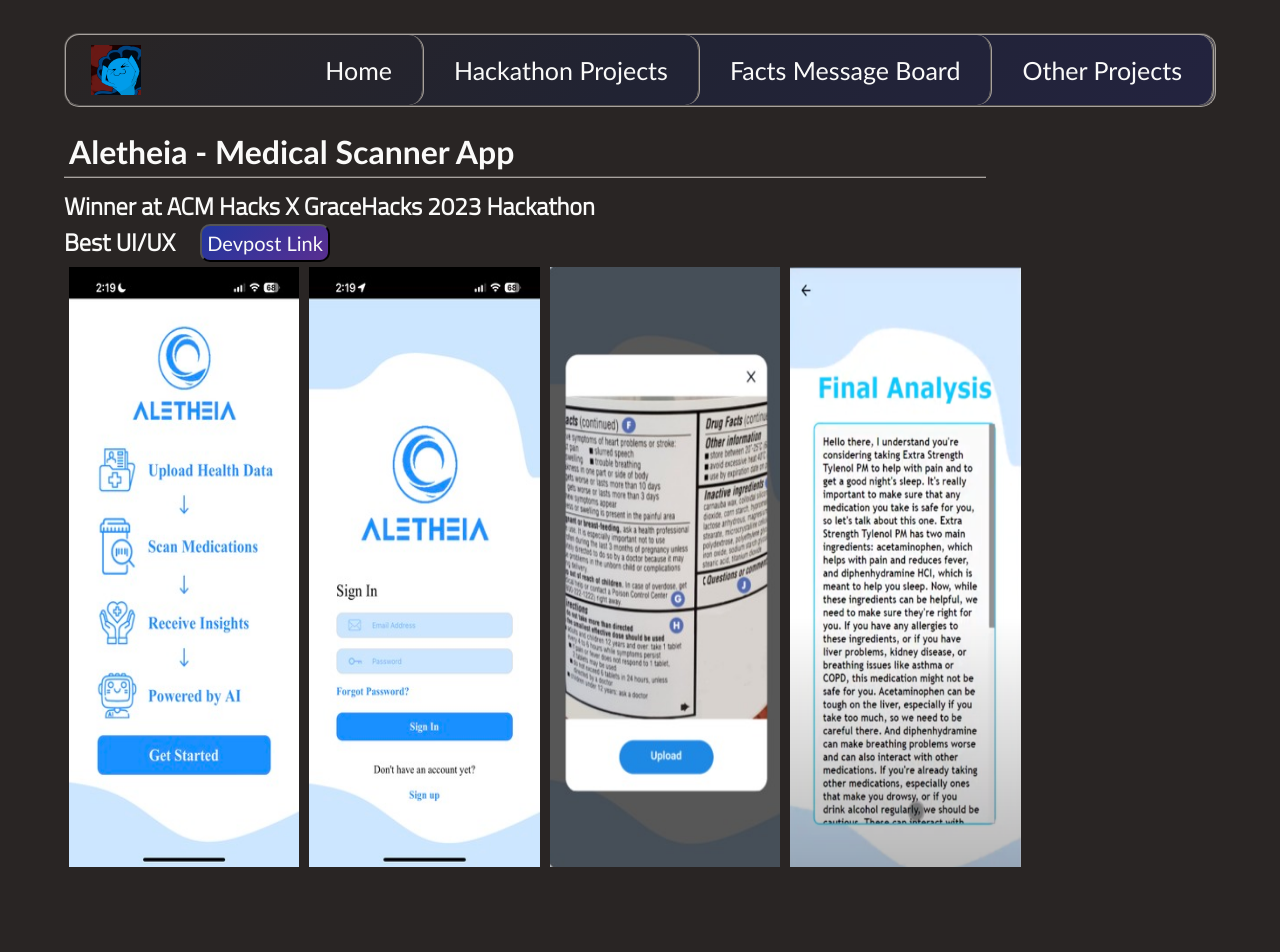
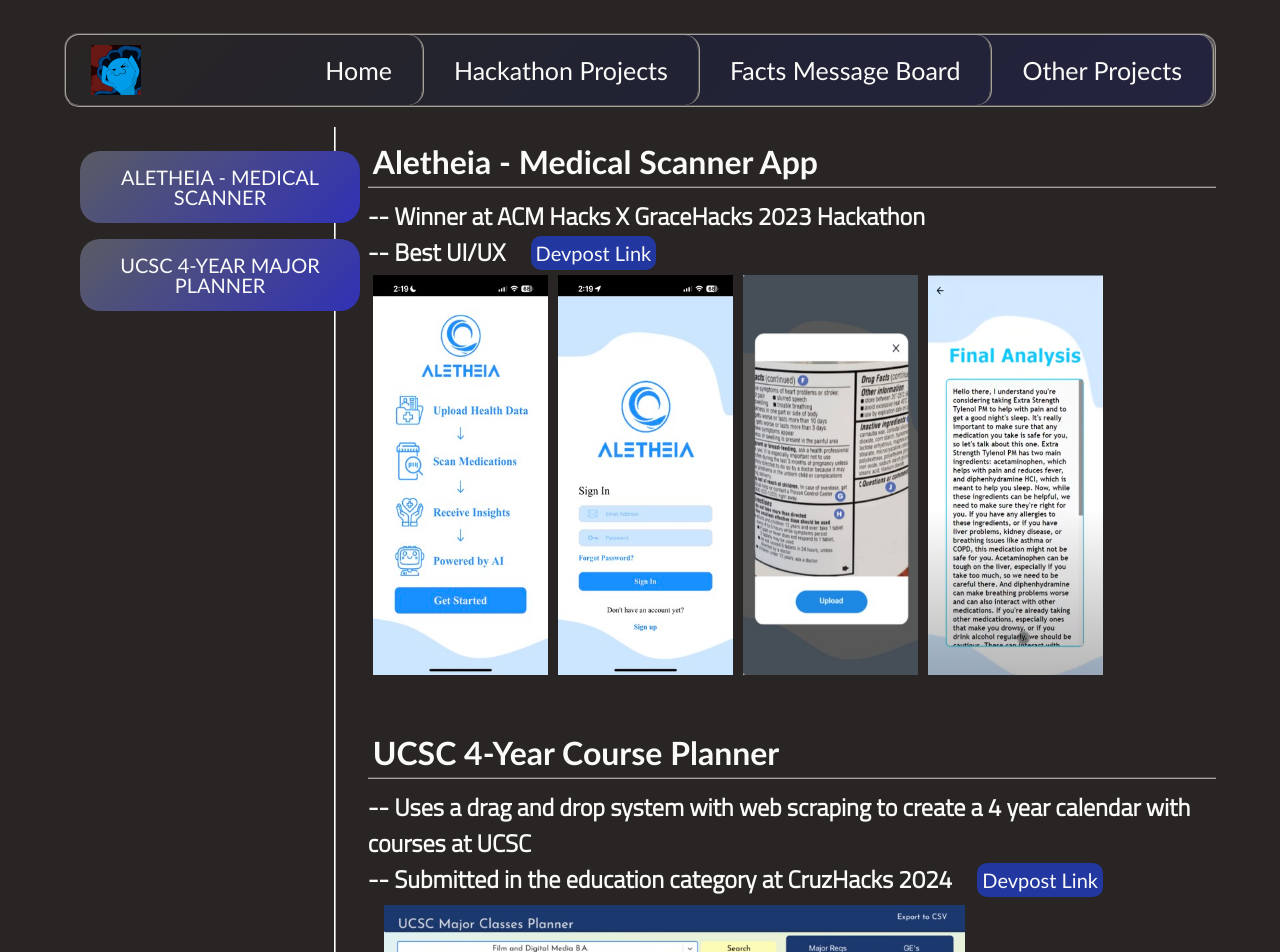
Before and after one commit to amrita-pasupuleti/Portfolio-Website, a React (Create React App) app: page /pages/Hackathon in a window 1280 px wide. Shown: the top 952 px of the page. Before the commit the page ends 872 px from the top, so only its background shows below. Built offline with nearby package versions, Linux system fonts and the light colour scheme; a web font is replaced by a local one.

Commit message:
update hackathon page

```diff
--- a/src/pages/Hackathon.js
+++ b/src/pages/Hackathon.js
@@ -1,4 +1,4 @@
-import React from "react";
+import React, { useRef } from "react";
 import { Link } from "react-router-dom";
 import "./hackathon.css";
 
@@ -7,18 +7,47 @@
 import aletheia3 from "../images/aletheia3.png";
 import aletheia4 from "../images/aletheia4.png";
 
+import major1 from "../images/major1.png";
+import major2 from "../images/major2.jpeg";
+
 function Hackathon() {
+  const firstProjectRef = useRef(null);
+  const secondProjectRef = useRef(null);
+
+  const scrollToProject = (ref) => {
+    ref.current.scrollIntoView({ behavior: "smooth" });
+  };
+
   const aletheiaImages = [aletheia1, aletheia2, aletheia3, aletheia4];
+
   return (
+    <div className="container">
+      <div className="sideBar-container">
+        <div className="projects-sidebar">
+          <button
+            className="scrollBtn"
+            onClick={() => scrollToProject(firstProjectRef)}
+          >
+            Aletheia - Medical Scanner
+          </button>
+          <button
+            className="scrollBtn"
+            onClick={() => scrollToProject(secondProjectRef)}
+          >
+            UCSC 4-year Major Planner
+          </button>
+        </div>
+      </div>
+
       <div className="projects-container">
         <ul className="projects-list">
-        <li>
+          <li ref={firstProjectRef}>
             <div className="project-title">
               <h1>Aletheia - Medical Scanner App</h1>
             </div>
-          <h2>Winner at ACM Hacks X GraceHacks 2023 Hackathon</h2>
+            <h2> -- Winner at ACM Hacks X GraceHacks 2023 Hackathon</h2>
             <h2>
-            Best UI/UX{" "}
+              -- Best UI/UX{" "}
               <Link
                 to="https://devpost.com/software/aletheia-397t5z"
                 target="blank"
@@ -31,15 +60,40 @@
                 <img
                   key={index}
                   src={image}
-                height={600}
-                width={75}
+                  height={400}
+                  width={175}
                   alt={`Aletheia ${index + 1}`}
-                style={{ width: "25%", margin: "5px" }}
+                  style={{ margin: "5px" }}
                 />
               ))}
             </div>
           </li>
+
+          <li ref={secondProjectRef}>
+            <div className="project-title">
+              <h1>UCSC 4-Year Course Planner</h1>
+            </div>
+            <h2>
+              -- Uses a drag and drop system with web scraping to create a 4
+              year calendar with courses at UCSC
+            </h2>
+            <h2>
+              -- Submitted in the education category at CruzHacks 2024{" "}
+              <Link
+                to="https://devpost.com/software/ucsc-major-reqs-planner"
+                target="blank"
+              >
+                <button className="linkBtn">Devpost Link</button>
+              </Link>
+            </h2>
+
+            <div className="majorImages">
+              <img src={major1} height="300" />
+              <img src={major2} height="300" />
+            </div>
+          </li>
         </ul>
+      </div>
     </div>
   );
 }
--- a/src/pages/hackathon.css
+++ b/src/pages/hackathon.css
@@ -1,9 +1,59 @@
+.container {
+  display: flex;
+  position: relative;
+}
+
+.sideBar-container {
+  height: 170vh;
+  width: 45vh;
+  padding-right: 2vh;
+  padding-left: 2vh;
+  border-right: 2px ridge white;
+  position: relative;
+}
+.projects-sidebar {
+  text-align: center;
+  padding-top: 3vh;
+  position: fixed;
+  width: 35vh;
+
+  font-size: 30px;
+  color: #fafaf9;
+  font-family: "Trebuchet MS", "Lucida Sans Unicode", sans-serif;
+}
+
+.scrollBtn {
+  border: none;
+  border-radius: 20px;
+  font-family: "Trebuchet MS", "Lucida Sans", Arial, sans-serif;
+  font-size: 20px;
+  line-height: 1;
+  text-transform: uppercase;
+  padding: 2vh 0 2vh 0;
+  background-image: linear-gradient(135deg, #5a5c64, #3131b6);
+  width: 100%;
+
+  cursor: pointer;
+  transition: 0.3s;
+
+  margin-bottom: 2vh;
+}
+
+button:hover {
+  transform: scale(110%);
+  color: #e4e4e4;
+}
+
 .projects-container {
-  width: 80%;
+  margin-left: 4vh;
 }
 
 .projects-list {
   list-style: none;
+}
+
+.projects-list li {
+  margin-bottom: 6vh;
 }
 
 .projects-list h2 {
@@ -19,10 +69,18 @@
 }
 
 .linkBtn {
-  background-image: linear-gradient(135deg, #22379f, #592e91);
+  background-color: #22379f;
   font-family: "Trebuchet MS", sans-serif;
   font-size: 20px;
   padding: 5px;
   border-radius: 10px;
   margin-left: 20px;
+  margin-top: -2px;
+  cursor: pointer;
+  border: none;
 }
+
+.majorImages {
+  margin-top: 1vh;
+  margin-left: 2vh;
+}
```
Also changed, not shown: src/images/major1.png (added), src/images/major2.jpeg (added). Lines whose indentation alone changed are shown as unchanged.
